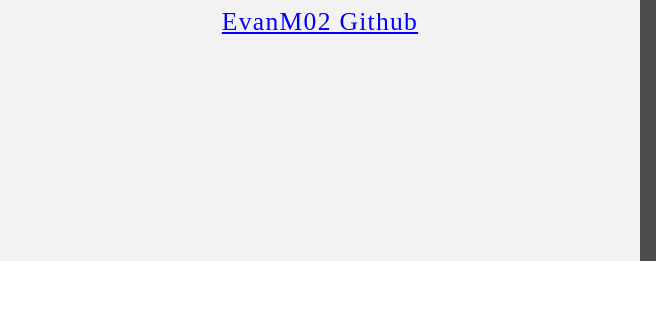
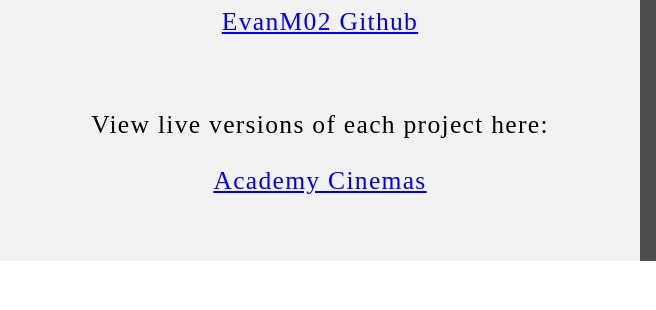
Before and after one commit to EvanM02/Portfolio-Website, a plain HTML site: page index.html in a window 1280 px wide. Shown: the part 2031-2341 px from the top of the page, 0-656 px from the left. Drawn offline with Linux system fonts and the light colour scheme.

Commit message:
Update index.html
Adding live version of each website link back

```diff
--- a/index.html
+++ b/index.html
@@ -125,6 +125,9 @@
                 <p>You can view my coding projects on my GitHub profile here:
                     <br>
                     <p class="center"><a href="https://github.com/EvanM02" target="_blank"> EvanM02 Github</a></p>
+                    <br>
+                    <p style=" text-align:center;"> View live versions of each project here: </p>
+                    <p  class="center" ><a href="https://evanm02.github.io/Academy_Cinemas/" target="_blank"> Academy Cinemas </a></p>
                 </p>
             </div>
             <!-- Right column -->
```
